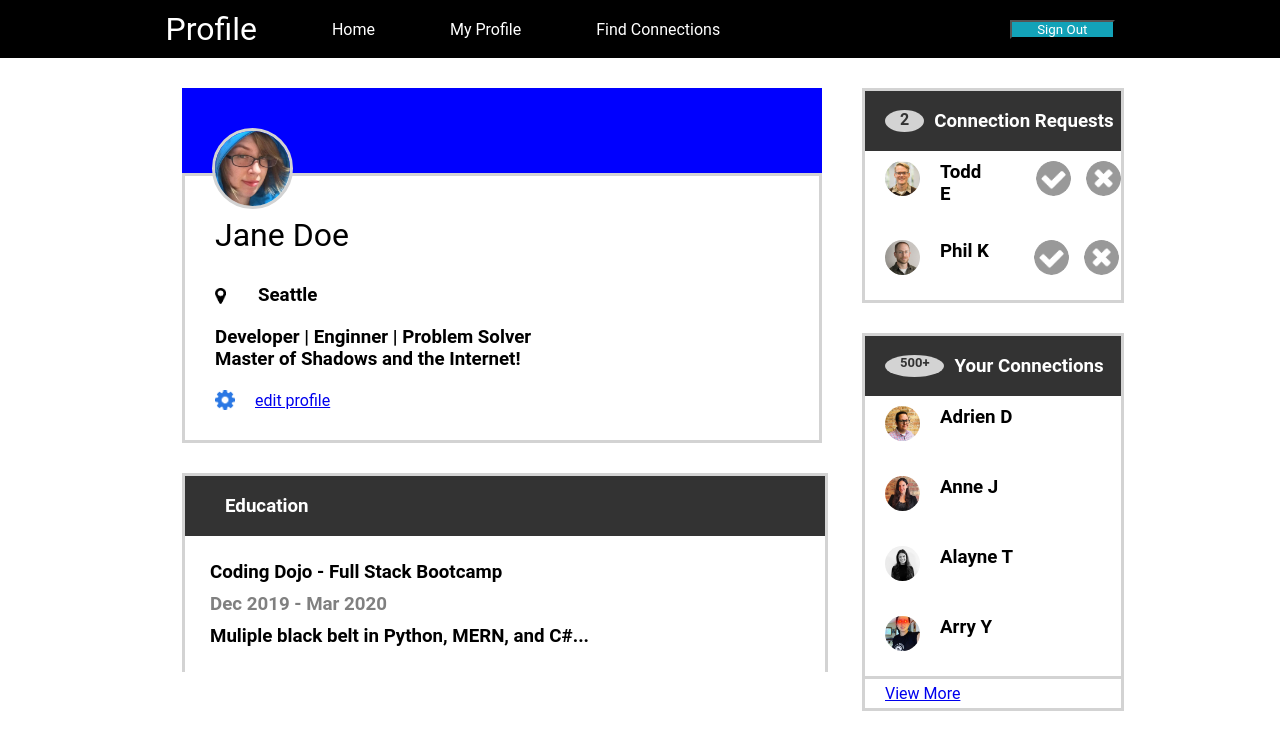
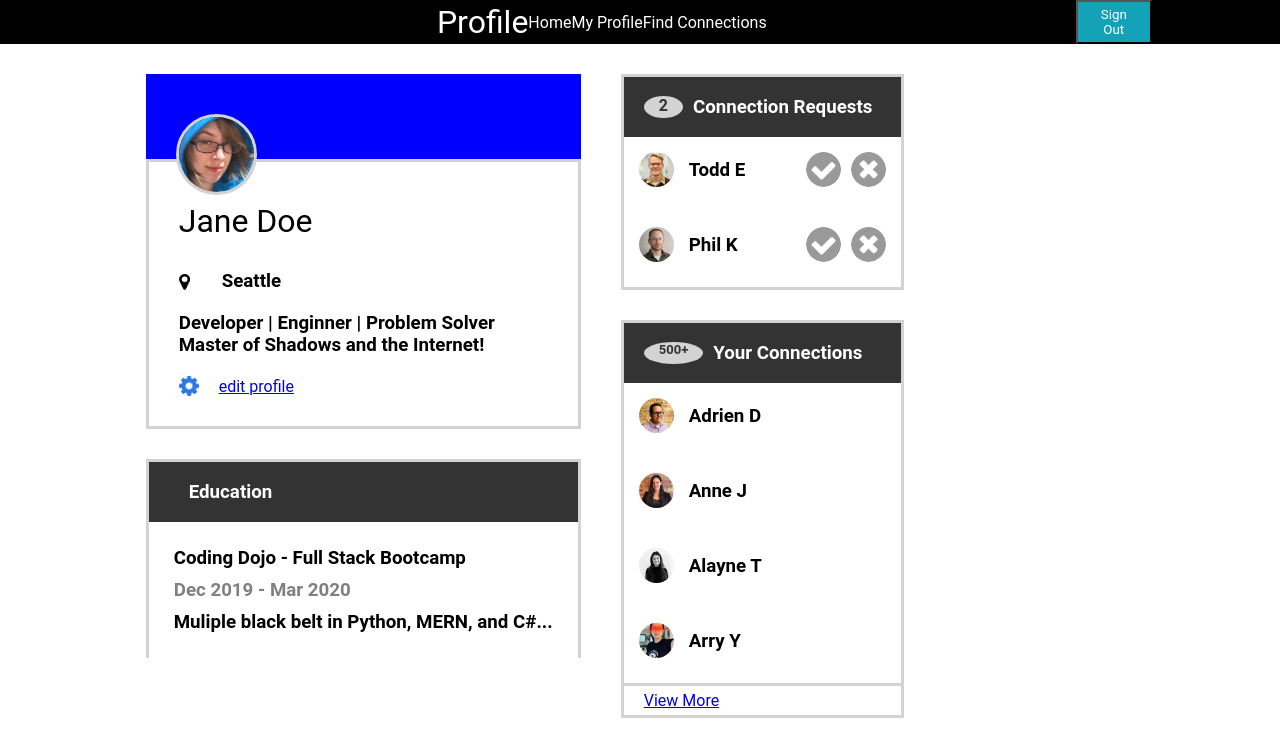
Before and after one commit to slrelativity/Web_Fundamentals, a plain HTML site: page Profile_Page/Profile_Page.html in a window 1280 px wide. Drawn offline with Linux system fonts and the light colour scheme.

Commit message:
Button_Clicker

```diff
--- /dev/null
+++ b/Button_Clicker/Style.css
@@ -0,0 +1,130 @@
+*{
+    padding: 0;
+    margin: 0;
+    font-family: Roboto;
+}
+
+button{
+    background-color: blue;
+    color: white;
+    padding-left: 10px;
+    padding-right: 10px;
+}
+
+#nav{
+    background-color: #c1c1c1 ;
+    color: black;
+    padding: 10px 20px;
+    margin-left: 10%;
+    margin-right: 10%;
+    align-items: center;
+    justify-content: space-between;
+    width: auto;
+    display: flex;
+}
+
+#nav input{
+    padding-left: 5px;
+    padding-right: 20px;
+    display: flex;
+    border: 1px solid black;
+    width:45%;
+}
+
+#container{
+    padding-left: 10%;
+    padding-right: 10%;
+    justify-content: center;
+}
+
+#nav p{
+    font-size: xx-large;
+}
+
+h3{
+    font-size: large;
+}
+
+#main{
+    width: 100%;
+    display: flex;
+    gap: 20px;
+    justify-content: space-between;
+}
+
+#lfmain{
+    margin-top: 15px;
+    width: 85%;
+}
+
+#lfupbtn{
+    background-color: yellow;
+    color: black;
+}
+
+#lflowerbox{
+    border: 2px solid black;
+    padding: 10px;
+    margin-top: 20px;
+    width: 500px;
+}
+
+#lfupperbox{
+    border: 2px solid black;
+    padding: 10px;
+    width: 500px;
+}
+
+.likesbtn1{
+    background-color: yellow;
+    color: black;
+    margin-top: 10px;
+    box-shadow: 2px 2px;
+}
+
+.likesbtn2{
+    background-color: yellow;
+    color: black;
+    margin-top: 10px;
+    box-shadow: 2px 2px;
+}
+
+#grbtn{
+    background-color: green;
+    color: black;
+    padding-left: 25px;
+    padding-right: 25px;
+    margin-top: 15px;
+    box-shadow: 2px 3px;
+}
+
+#rtmain{
+    border: 2px solid black;
+    margin-top: 15px;
+    margin-bottom: 30%;
+    display: flex;
+    justify-content: center;
+}
+
+#rtupper{
+    text-align: left;
+    margin-top: 10px;
+    padding-left: 20px;
+    gap: 10px;
+    width: 70%;
+    font-size: large;
+}
+
+#rtupper #grbtn{
+    margin-bottom: 20px;
+}
+
+#lfupperbox p{
+    padding-left: 90px;
+    padding-right: 90px;
+}
+
+#lflowerbox p{
+    padding-left: 90px;
+    padding-right: 90px;
+}
--- a/Profile_Page/Profile_Page.html
+++ b/Profile_Page/Profile_Page.html
@@ -58,37 +58,45 @@
                 <div id="rtupperbanner">
                     <h3><span>2</span>Connection Requests</h3>
                 </div>
-                <ul class="bckgd-1">
-                    <li><img src="./todd-s.jpg" alt="todd-s" height="35" width="35"></li>
-                    <li><h3>Todd E</h3></li>
-                    <li><img src="./accept-circle.png" alt="accept-circle" height="35" width="35"></li>
-                    <li><img src="./close-circle.png" alt="accept-circle" height="35" width="35"></li>
-                </ul>
-                <ul class="bckgd-1">
-                    <li><img src="./phil-s.jpg" alt="phil-s" height="35" width="35"></li>
-                    <li><h3>Phil K </h3></li>
-                    <li><img src="./accept-circle.png" alt="accept-circle" height="35" width="35"></li>
-                    <li><img src="./close-circle.png" alt="accept-circle" height="35" width="35"></li>
-                </ul>
+                <div class="todd">
+                    <ul class="bckgd-1">
+                        <li><img src="./todd-s.jpg" alt="todd-s"></li>
+                        <li><h3>Todd E</h3></li>
+                    </ul>
+                    <ul class="bckgd-1">
+                        <li><img src="./accept-circle.png" alt="accept-circle"></li>
+                        <li><img src="./close-circle.png" alt="accept-circle"></li>
+                    </ul>
+                </div>
+                <div class="phil">
+                    <ul class="bckgd-1">
+                        <li><img src="./phil-s.jpg" alt="phil-s" ></li>
+                        <li><h3>Phil K</h3></li>
+                    </ul>
+                    <ul class="bckgd-1">
+                        <li><img src="./accept-circle.png" alt="accept-circle" ></li>
+                        <li><img src="./close-circle.png" alt="accept-circle" ></li>
+                    </ul>
+                </div>
             </div>
             <div id="rtlower">
                 <div id="rtlowerbanner">
                     <h3><span>500+</span>Your Connections</h3>
                 </div>
                 <ul class="bckgd-1">
-                    <li><img src="./adrien-s.jpg" alt="adrien-s" height="35" width="35"></li>
+                    <li><img src="./adrien-s.jpg" alt="adrien-s" ></li>
                     <li><h3>Adrien D</h3></li>
                 </ul>
                 <ul class="bckgd-1">
-                    <li><img src="./anne-s.jpg" alt="anne-s" height="35" width="35"></li>
+                    <li><img src="./anne-s.jpg" alt="anne-s" ></li>
                     <li><h3>Anne J</h3></li>
                 </ul>
                 <ul class="bckgd-1">
-                    <li><img src="./alayne-s.jpg" alt="alayne-s" height="35" width="35"></li>
+                    <li><img src="./alayne-s.jpg" alt="alayne-s" ></li>
                     <li><h3>Alayne T</h3></li>
                 </ul>
                 <ul class="bckgd-1">
-                    <li><img src="./arry-s.jpg" alt="arry-s" height="35" width="35"></li>
+                    <li><img src="./arry-s.jpg" alt="arry-s" ></li>
                     <li><h3>Arry Y</h3></li>
                 </ul>
                 <div class="lower-rt">
--- a/Profile_Page/Style.css
+++ b/Profile_Page/Style.css
@@ -9,7 +9,8 @@ nav{
     background-color: #000000 ;
     color: white;
     justify-content: center;
-    padding:10px;
+    display: flex;
+
 }
 
 #header{
@@ -17,37 +18,35 @@ nav{
     color: white;
     display: flex;
     list-style-type: none;
-    justify-content: center;
-    gap: 75px;
+    justify-content:center;
     align-items: center;
-    padding-right: 17%;
+    width: 100%;
+
 }
 
 #bar{
     display: flex;
+    width: 80%;
     justify-content: center;
-    align-items: center;
-
 }
 
 button{
     background-color: #13a2b8 ;
     color: white;
     display: flex;
-    padding-left: 2%;
-    padding-right: 2%;
-    margin-left: 6%;
+    padding: 5px 13px;
+    justify-content: left;
+    align-items: center;
 }
 
 #profile{
     font-size:xx-large;
 }
 
-
 /* main */
 #container{
     margin: 10px;
-    width: 100%;
+    width: 80%;
     display: flex;
     justify-content: center;
 }
@@ -55,7 +54,7 @@ button{
 
 /*Left Column*/
     #lfmain{
-    width: 50%;
+
     padding: 20px;
 }
 
@@ -64,7 +63,7 @@ button{
 }
 
 #lfupper{
-    width: 100%;
+
 }
 
 #lflowerbanner{
@@ -81,7 +80,7 @@ button{
     border-left: solid;
     border-right: solid;
     border-color: lightgray;
-    width: 100%;
+
     margin-top: 30px;
 }
 
@@ -113,7 +112,7 @@ button{
 
 /* Right Column */
 #rtmain{
-    width: 20%;
+
     padding: 20px;
     margin-bottom: 10px;
 }
@@ -190,34 +189,38 @@ h1{
 .bckgd-1{
     list-style-type: none;
     display: flex;
-    padding-left: 20px;
-    gap: 15px;
-    margin-top: 10px;
+    padding-left: 15px;
+    padding-right: 15px;
+    align-items: center;
+    gap: 10px;
+    margin-top: 15px;
     padding-bottom: 25px;
     color: black;
 }
 
 .bckgd-1 h3{
     padding-left: 5px;
-    padding-right: 30px;
+    padding-right: 25px;
 }
 
 .bckgd-1 img{
     border-radius: 50%;
     display: flex;
+    height: 35px;
+    width: 35px;
 }
 
-.bckgd-2{
-    list-style-type: none;
-    padding-left: 20px;
-    gap: 15px;
-    display: flex;
-    margin-top: 10px;
-    padding-bottom: 30px;
-}
 
 .bckgd-2 h3{
     padding-left: 5px;
+    padding-right: 25px;
+}
+
+.bckgd-2 img{
+    border-radius: 50%;
+    display: flex;
+    height: 35px;
+    width: 35px;
 }
 
 a{
@@ -273,3 +276,13 @@ a{
     gap: 10px;
     padding-left: 0px;
 }
+
+.todd{
+    display: flex;
+    justify-content: space-between;
+}
+
+.phil{
+    display: flex;
+    justify-content: space-between;
+}
```
Also changed, not shown: Button_Clicker/Button_Clicker.html (added, +56 -0 lines), Button_Clicker/Script.js (added, +21 -0 lines).
